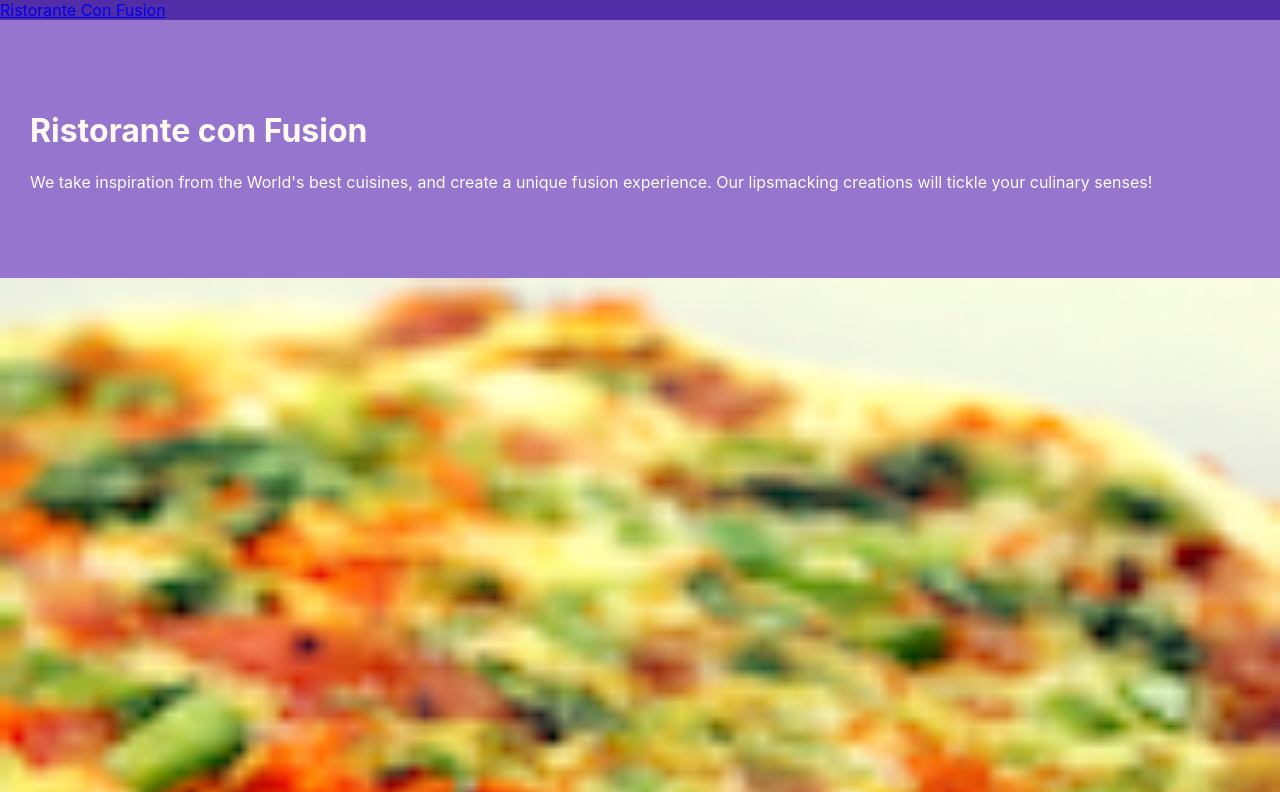
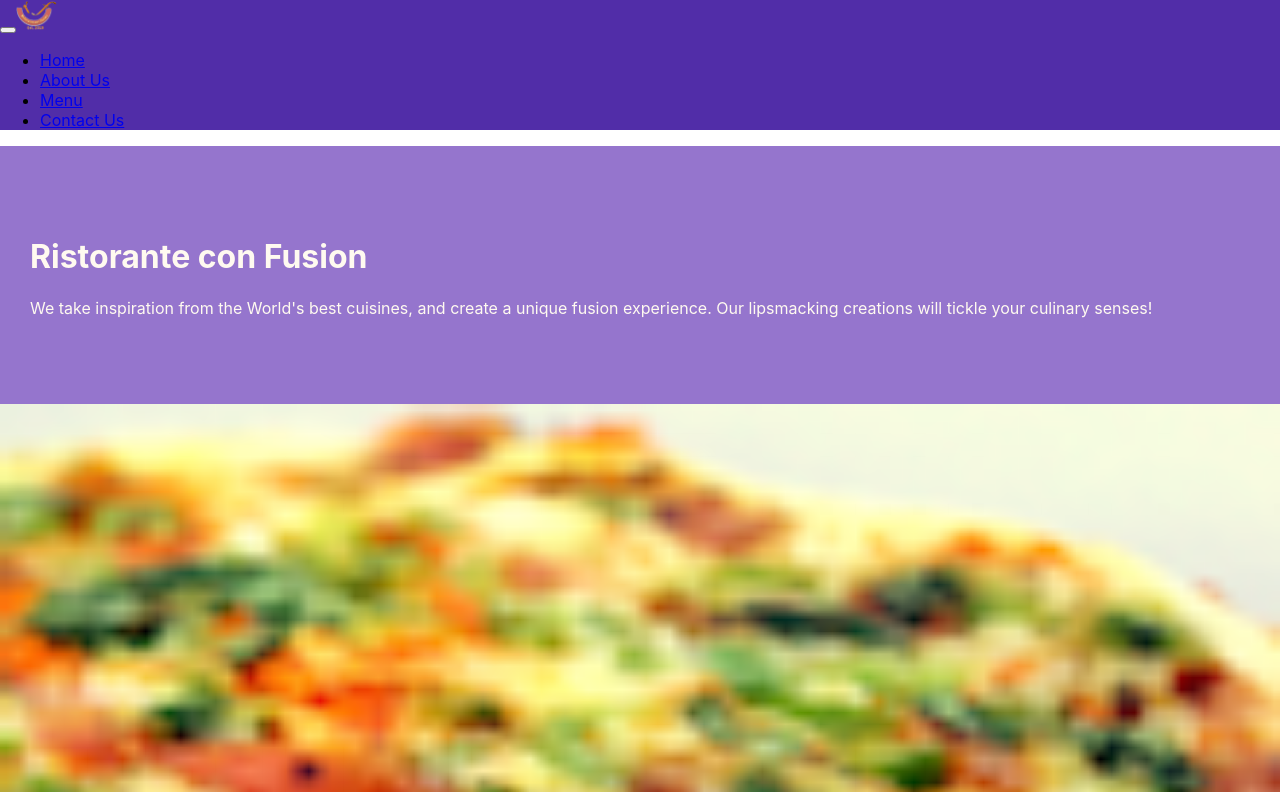
Before and after one commit to bmfelis/new-react-repo, a React (Create React App) app in the folder confusion/: page /menu in a window 1280 px wide. Shown: the top 792 px of the page. Built offline with nearby package versions, Linux system fonts and the light colour scheme; the HTML template or start-up script is replaced by a standard one.

Commit message:
W2-04 React Router

```diff
--- a/confusion/src/components/DishdetailComponent.js
+++ b/confusion/src/components/DishdetailComponent.js
@@ -0,0 +1,6 @@
+import React from 'react'
+import { Component } from 'react/cjs/react.production.min';
+
+class DishDetail extends Component{
+
+}
--- a/confusion/src/components/FooterComponent.js
+++ b/confusion/src/components/FooterComponent.js
@@ -1,5 +1,5 @@
 import React from 'react';
-
+import { Link } from 'react-router-dom';
 function Footer(props) {
     return (
         <div className="footer">
@@ -8,10 +8,10 @@
                     <div className="col-4 offset-1 col-sm-2">
                         <h5>Links</h5>
                         <ul className="list-unstyled">
-                            <li><a href="#">Home</a></li>
-                            <li><a href="#">About</a></li>
-                            <li><a href="#">Menu</a></li>
-                            <li><a href="contactus.html">Contact</a></li>
+                            <li><Link to='/home'>Home</Link></li>
+                            <li><Link to='/aboutus'>About Us</Link></li>
+                            <li><Link to='/menu'>Menu</Link></li>
+                            <li><Link to='/contactus'>Contact Us</Link></li>
                         </ul>
                     </div>
                     <div className="col-7 col-sm-5">
--- a/confusion/src/components/HeaderComponent.js
+++ b/confusion/src/components/HeaderComponent.js
@@ -1,13 +1,46 @@
 import React, { Component } from 'react';
-import { Navbar, NavbarBrand } from 'reactstrap';
+import { Nav, Navbar, NavbarBrand, NavbarToggler, Collapse, NavItem, Jumbotron } from 'reactstrap';
+import { NavLink } from 'react-router-dom';
 
 class Header extends Component {
+    constructor(props) {
+        super(props);
+
+        this.toggleNav = this.toggleNav.bind(this);
+        this.state = {
+          isNavOpen: false
+        };
+      }
+
+      toggleNav() {
+        this.setState({
+          isNavOpen: !this.state.isNavOpen
+        });
+      }
+
     render() {
         return(
-    <React.Fragment>
-      <Navbar dark>
-        <div className="container">
-            <NavbarBrand href="/">Ristorante Con Fusion</NavbarBrand>
+            <div>
+                <Navbar dark expand="md">
+                    <div className="d-flex container">
+                        <NavbarToggler onClick={this.toggleNav} />
+                        <NavbarBrand className="mr-auto" href="/"><img src='assets/images/logo.png' height="30" width="41" alt='Ristorante Con Fusion' /></NavbarBrand>
+                        <Collapse isOpen={this.state.isNavOpen} navbar>
+                            <Nav navbar>
+                            <NavItem>
+                                <NavLink className="nav-link"  to='/home'><span className="fa fa-home fa-lg"></span> Home</NavLink>
+                            </NavItem>
+                            <NavItem>
+                                <NavLink className="nav-link" to='/aboutus'><span className="fa fa-info fa-lg"></span> About Us</NavLink>
+                            </NavItem>
+                            <NavItem>
+                                <NavLink className="nav-link"  to='/menu'><span className="fa fa-list fa-lg"></span> Menu</NavLink>
+                            </NavItem>
+                            <NavItem>
+                                <NavLink className="nav-link" to='/contactus'><span className="fa fa-address-card fa-lg"></span> Contact Us</NavLink>
+                            </NavItem>
+                            </Nav>
+                        </Collapse>
                     </div>
                 </Navbar>
                 <div class="jumbotron">
@@ -20,9 +53,11 @@
                 		</div>
             		</div>
         	   </div>
-    </React.Fragment>
+
+            </div>
         );
     }
 }
 
+
 export default Header;
--- /dev/null
+++ b/confusion/src/components/HomeComponent.js
@@ -0,0 +1,11 @@
+import React from 'react';
+
+function Home(props) {
+    return(
+      <div className="container">
+        <h4>Home</h4>
+      </div>
+    );
+}
+
+export default Home;
--- a/confusion/src/components/MainComponent.js
+++ b/confusion/src/components/MainComponent.js
@@ -5,7 +5,8 @@
 import Menu from './MenuComponent';
 import Header from './HeaderComponent';
 import Footer from './FooterComponent';
-
+import Home from './HomeComponent';
+import { Switch, Route, Redirect } from 'react-router-dom';
 class Main extends Component {
     constructor(props){
         super(props);
@@ -20,12 +21,21 @@
     }
 
     render(){
+    const HomePage = () => {
         return(
+            <Home />
+        );
+      }
+        return(
+
             <div>
                 <Header/>
-                <Menu dishes={this.state.dishes}
-                selectedDish={this.state.selectedDish}
-                onClick={(dishId)=> this.onDishSelect(dishId)} />
+                <Switch>
+                    <Route path='/home' component={HomePage} />
+                    <Route exact path='/menu' component={() => <Menu dishes={this.state.dishes} />} />
+                    <Redirect to="/home" />
+                </Switch>
+
                 <Footer/>
             </div>
         );
--- a/confusion/src/components/MenuComponent.js
+++ b/confusion/src/components/MenuComponent.js
@@ -6,8 +6,7 @@
 
     function RenderMenuItem ({dish, onClick}) {
         return (
-            <Card
-                onClick={() => onClick(dish.id)}>
+            <Card>
                 <CardImg width="100%" src={dish.image} alt={dish.name} />
                 <CardImgOverlay>
                     <CardTitle>{dish.name}</CardTitle>
```
Also changed, not shown: confusion/src/App.js (+5 -2 lines). Lines whose indentation alone changed are shown as unchanged.
